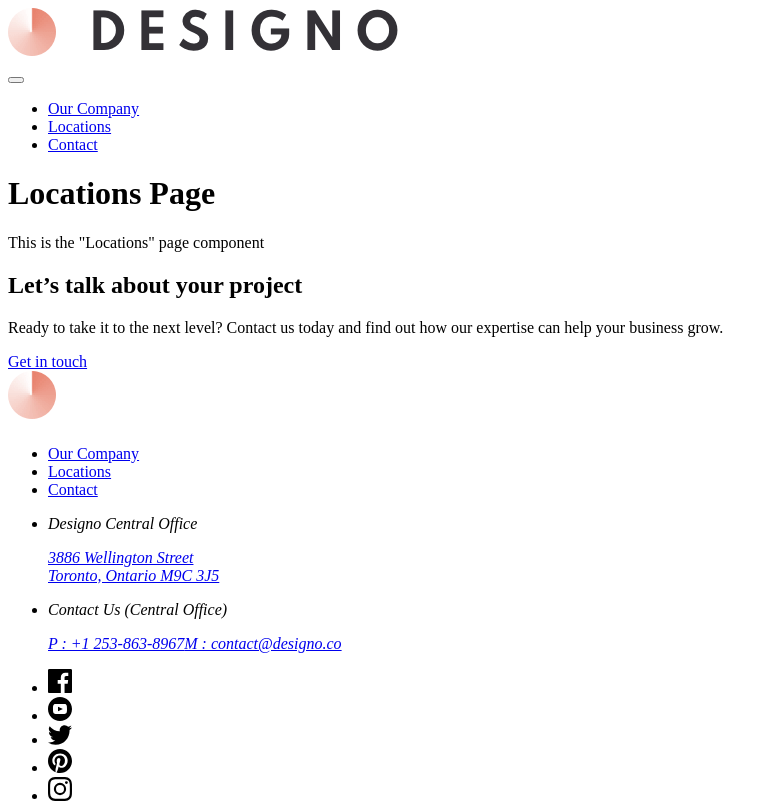
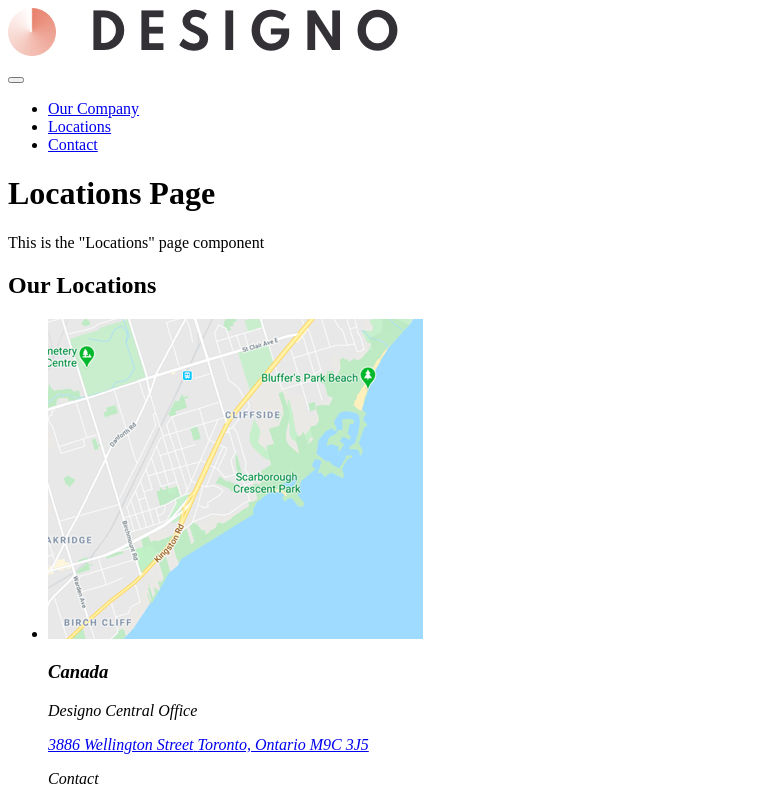
Before and after one commit to VCarames/React--Designo-FE, a React (Vite) app: page /locations in a window 1280 px wide. Shown: the top 803 px of the page, without its empty margins (0-774 px from the left). Built offline with nearby package versions, Linux system fonts and the light colour scheme.

Commit message:
Locations Section Added to "Locations" Page

```diff
--- a/src/pages/Locations.jsx
+++ b/src/pages/Locations.jsx
@@ -1,6 +1,7 @@
 import Header from "../components/header/Header";
 import CallToAction from "../components/cta/CallToAction";
 import Footer from "../components/Footer/Footer";
+import LocationSection from "../sections/locations/LocationSection";
 
 function Locations() {
   return (
@@ -10,6 +11,7 @@ function Locations() {
       <p>This is the "Locations" page component</p>
 
       <main>
+        <LocationSection />
         <CallToAction />
       </main>
       <Footer />
```
